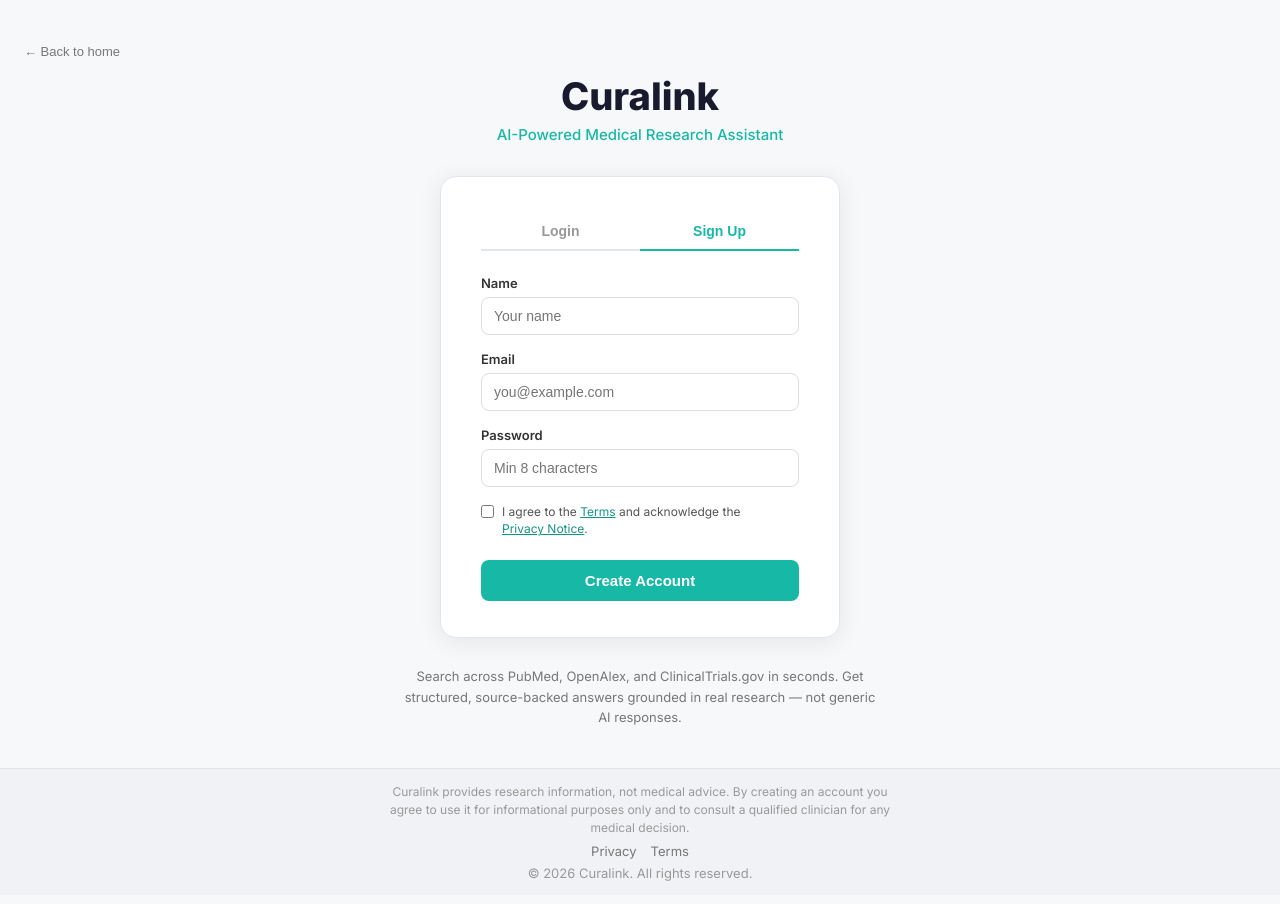
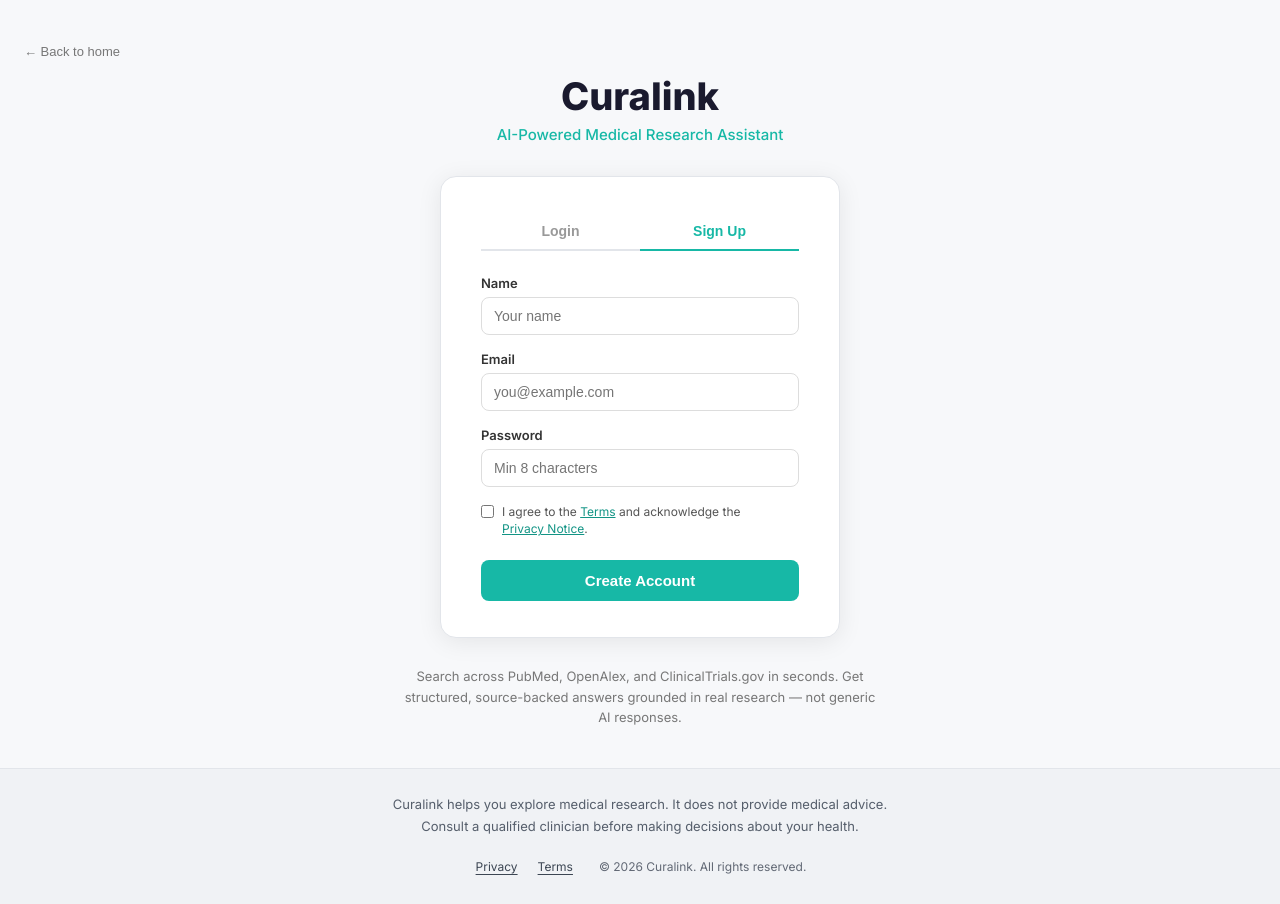
Before and after one commit to VIVPM/curalink-medical-assistant, a React (Vite) app in the folder frontend/: page / in a window 1280 px wide. Both pictures are taken after a click on the button "Curalink". Built offline with nearby package versions, Linux system fonts and the light colour scheme; no server answers.

Commit message:
style(auth): clarify the medical disclaimer and legal footer

```diff
--- a/frontend/src/App.css
+++ b/frontend/src/App.css
@@ -14,7 +14,7 @@
 .auth-page {
   display: flex;
   flex-direction: column;
-  height: 100vh;
+  min-height: 100vh;
   background: #f7f8fa;
 }
 
@@ -116,26 +116,42 @@
 .auth-footer {
   display: flex;
   flex-direction: column;
-  gap: 6px;
-  align-items: center;
-  justify-content: center;
-  padding: 14px 48px;
+  gap: 16px;
+  align-items: center;
+  padding: 24px 16px;
   background: #f0f2f5;
   border-top: 1px solid #e2e5ea;
-  color: #999;
-  font-size: 13px;
+  color: #626975;
+  font-size: 12px;
   flex-shrink: 0;
 }
 
-.auth-legal-links { display: flex; gap: 14px; }
+.auth-footer-bottom {
+  display: flex;
+  align-items: center;
+  justify-content: center;
+  flex-wrap: wrap;
+  gap: 10px 24px;
+  text-align: center;
+}
+
+.auth-legal-links { display: flex; gap: 16px; }
 .auth-legal-links button {
   border: none;
   background: none;
-  color: #777;
+  color: #3c4653;
   cursor: pointer;
   font: inherit;
-}
-.auth-legal-links button:hover { color: #129485; }
+  padding: 6px 2px;
+  text-decoration: underline;
+  text-underline-offset: 3px;
+}
+.auth-legal-links button:hover { color: #087b6f; }
+.auth-legal-links button:focus-visible {
+  outline: 2px solid #087b6f;
+  outline-offset: 3px;
+  border-radius: 2px;
+}
 
 .sidebar-header {
   min-height: 64px;
@@ -429,11 +445,11 @@
 .intake-card .submit-btn { grid-column: 1 / -1; margin-top: 0; }
 
 .auth-disclaimer {
-  max-width: 520px;
-  margin: 0 auto;
-  font-size: 12px;
-  line-height: 1.5;
-  color: #999;
+  max-width: 560px;
+  margin: 0;
+  font-size: 13px;
+  line-height: 1.7;
+  color: #555e6b;
   text-align: center;
 }
 
--- a/frontend/src/components/AuthPage.jsx
+++ b/frontend/src/components/AuthPage.jsx
@@ -107,15 +107,17 @@ export default function AuthPage({ onLogin, onSignup, error, initialMode = "logi
 
       <footer className="auth-footer">
         <p className="auth-disclaimer">
-          Curalink provides research information, not medical advice. By creating
-          an account you agree to use it for informational purposes only and to
-          consult a qualified clinician for any medical decision.
+          Curalink helps you explore medical research. It does not provide medical advice.
+          <br />
+          Consult a qualified clinician before making decisions about your health.
         </p>
-        <div className="auth-legal-links">
-          <button onClick={onPrivacy}>Privacy</button>
-          <button onClick={onTerms}>Terms</button>
+        <div className="auth-footer-bottom">
+          <nav className="auth-legal-links" aria-label="Legal information">
+            <button type="button" onClick={onPrivacy}>Privacy</button>
+            <button type="button" onClick={onTerms}>Terms</button>
+          </nav>
+          <span>&copy; {new Date().getFullYear()} Curalink. All rights reserved.</span>
         </div>
-        <span>&copy; {new Date().getFullYear()} Curalink. All rights reserved.</span>
       </footer>
     </div>
   );
```
